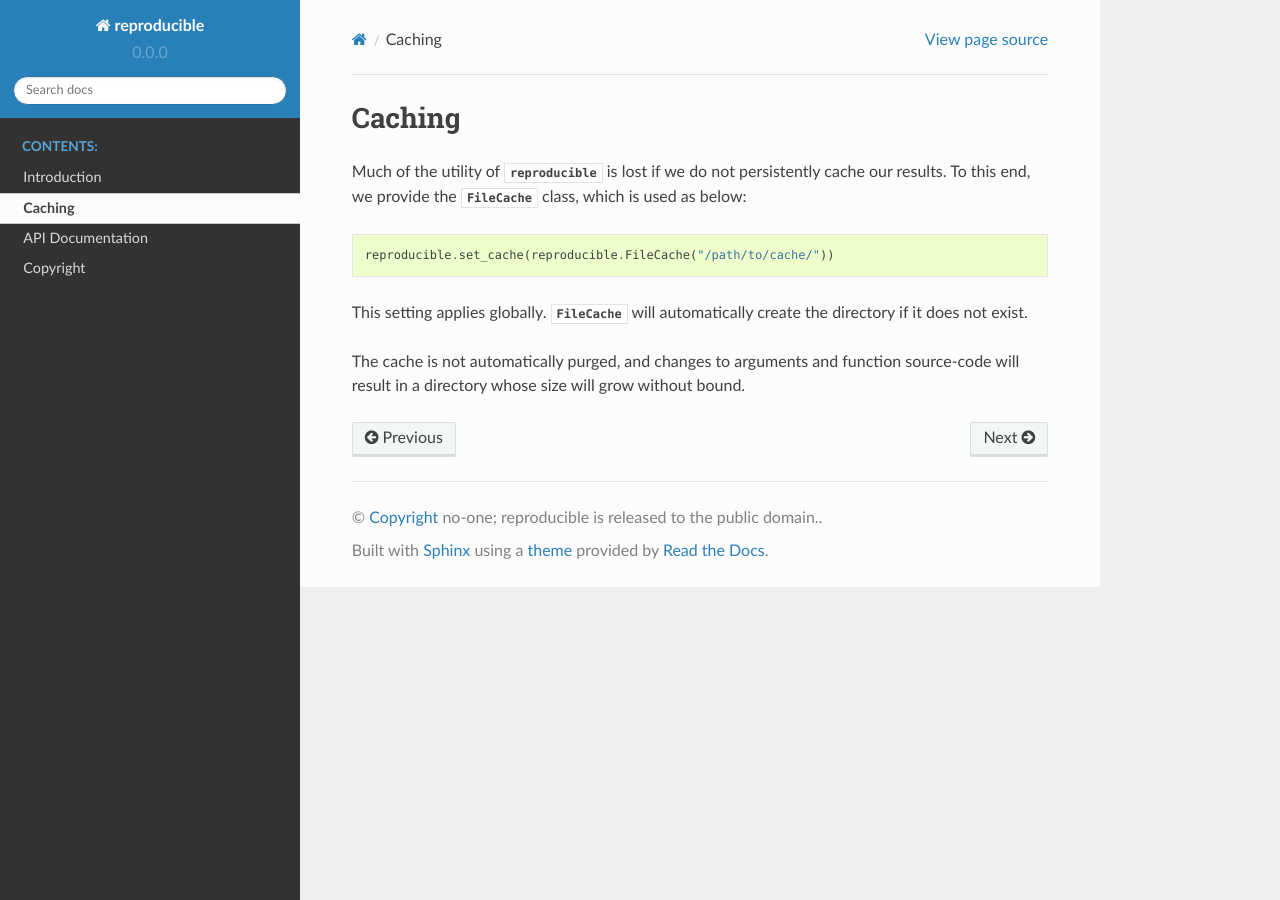
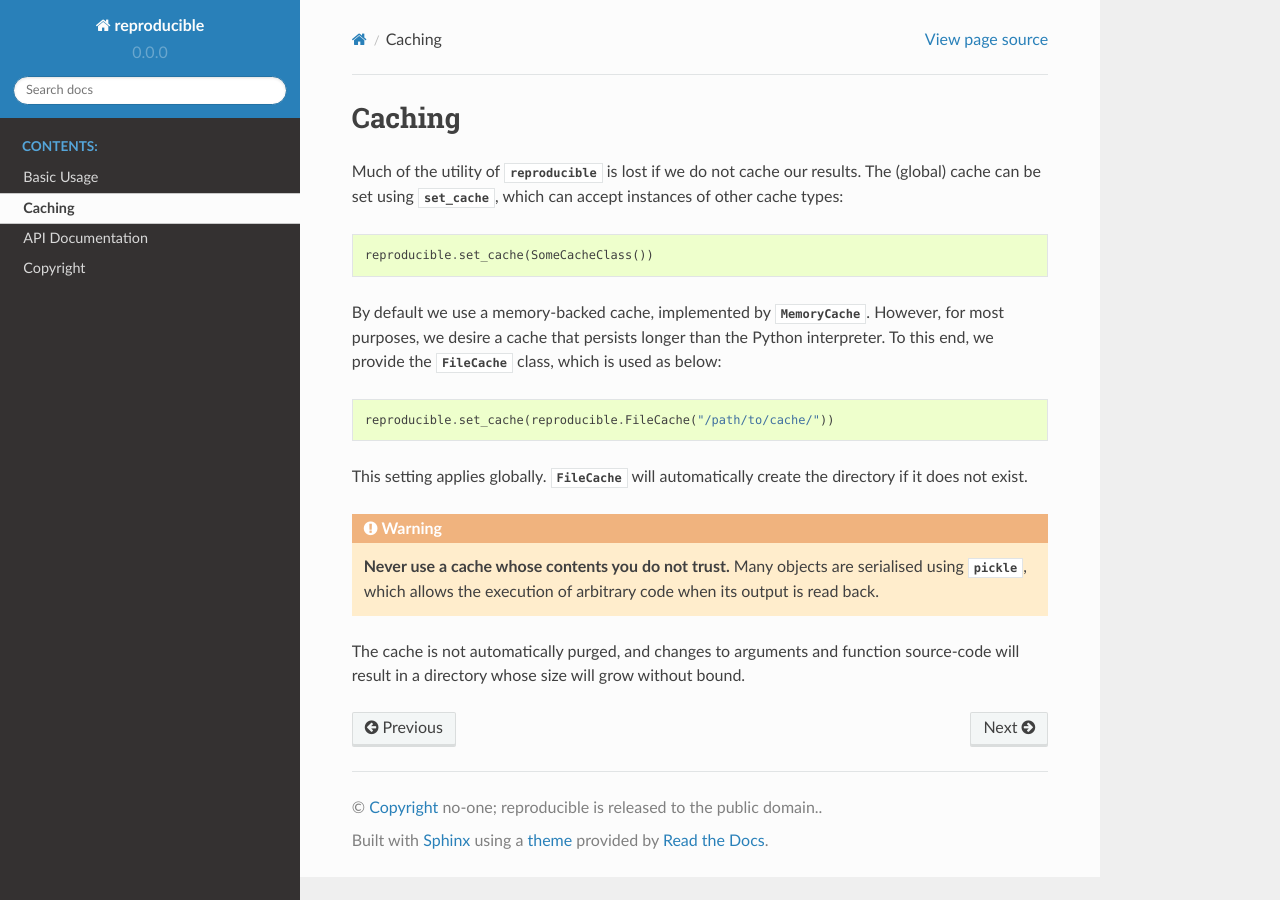
Before and after one commit to LachlanGunn/reproducible, a Sphinx documentation site: the page built from doc/caching.rst, in a window 1280 px wide. Built offline with Sphinx 7.4.7 and the Read the Docs theme 2.0.0, drawn with Linux system fonts in a browser that asks for light colours.

Commit message:
Further documentation development.

```diff
--- a/doc/caching.rst
+++ b/doc/caching.rst
@@ -3,13 +3,28 @@
 =======
 
 Much of the utility of :mod:`reproducible` is lost if we do not
-persistently cache our results.  To this end, we provide the
-:class:`FileCache` class, which is used as below::
+cache our results.  The (global) cache can be set
+using :func:`set_cache <reproducible.set_cache>`,
+which can accept instances of other cache types::
+
+    reproducible.set_cache(SomeCacheClass())
+
+By default we use a memory-backed
+cache, implemented by :class:`MemoryCache <reproducible.MemoryCache>`.
+However, for most purposes, we desire a cache that persists longer than
+the Python interpreter.  To this end, we provide the
+:class:`FileCache <reproducible.FileCache>`
+class, which is used as below::
 
     reproducible.set_cache(reproducible.FileCache("/path/to/cache/"))
 
-This setting applies globally.  :class:`FileCache` will automatically create
-the directory if it does not exist.
+This setting applies globally.  :class:`FileCache <reproducible.FileCache>`
+will automatically create the directory if it does not exist.
+
+.. warning:: **Never use a cache whose contents you do not trust.**
+    Many objects are serialised using :mod:`pickle <python:pickle>`,
+    which allows the execution of arbitrary code when its output
+    is read back.
 
 The cache is not automatically purged, and changes to arguments and
 function source-code will result in a directory whose size will
--- a/doc/conf.py
+++ b/doc/conf.py
@@ -34,6 +34,7 @@
 extensions = ['sphinx.ext.autodoc',
     'sphinx.ext.doctest',
     'sphinx.ext.coverage',
+    'sphinx.ext.intersphinx',
     'sphinx.ext.mathjax',
     'sphinx.ext.napoleon',
     'sphinx.ext.viewcode']
@@ -161,7 +162,9 @@
      'Miscellaneous'),
 ]
 
-
-
 autodoc_mock_imports = ["keras"]
 autoclass_content = 'both'
+
+intersphinx_mapping = {
+    'python': ('https://docs.python.org/3', None),
+}
```
Also changed, not shown: doc/index.rst (+13 -0 lines), doc/intro.rst (+5 -13 lines), doc/api.rst (line endings or trailing spaces), 15 other files.
